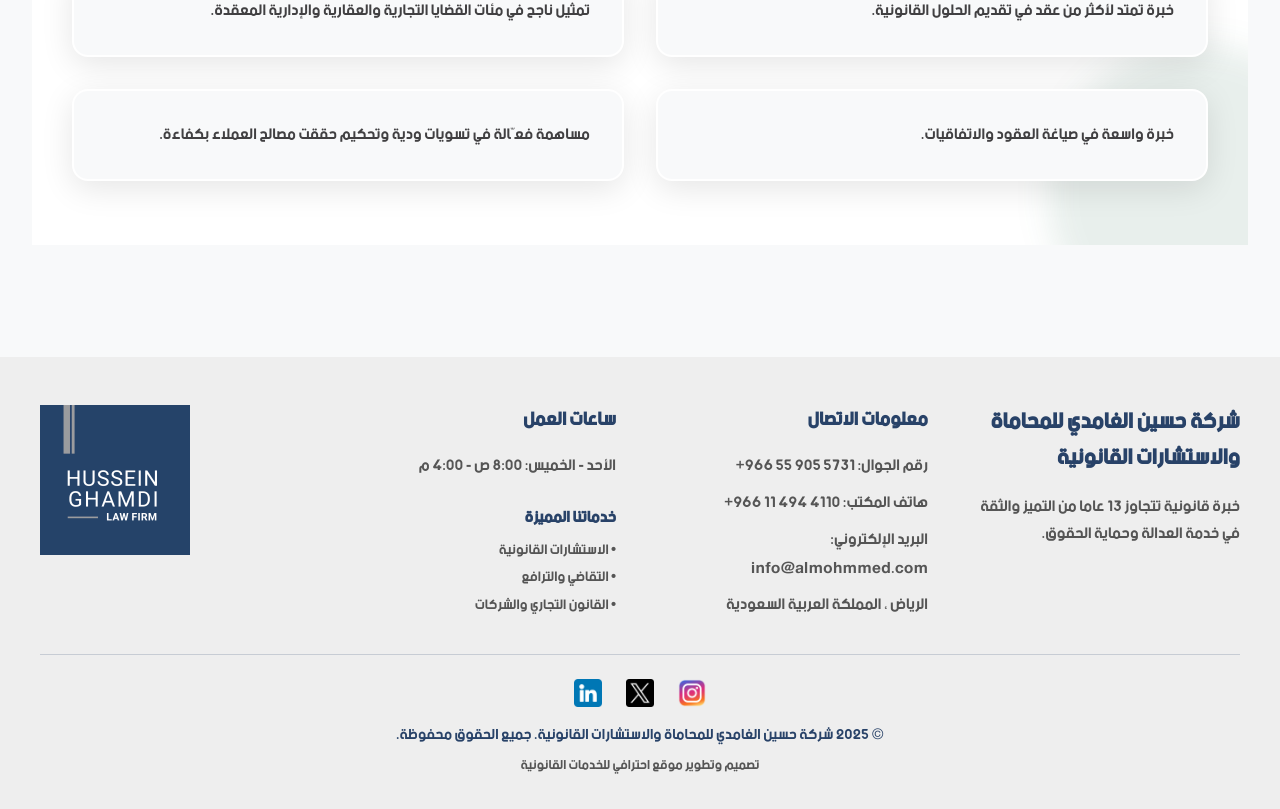
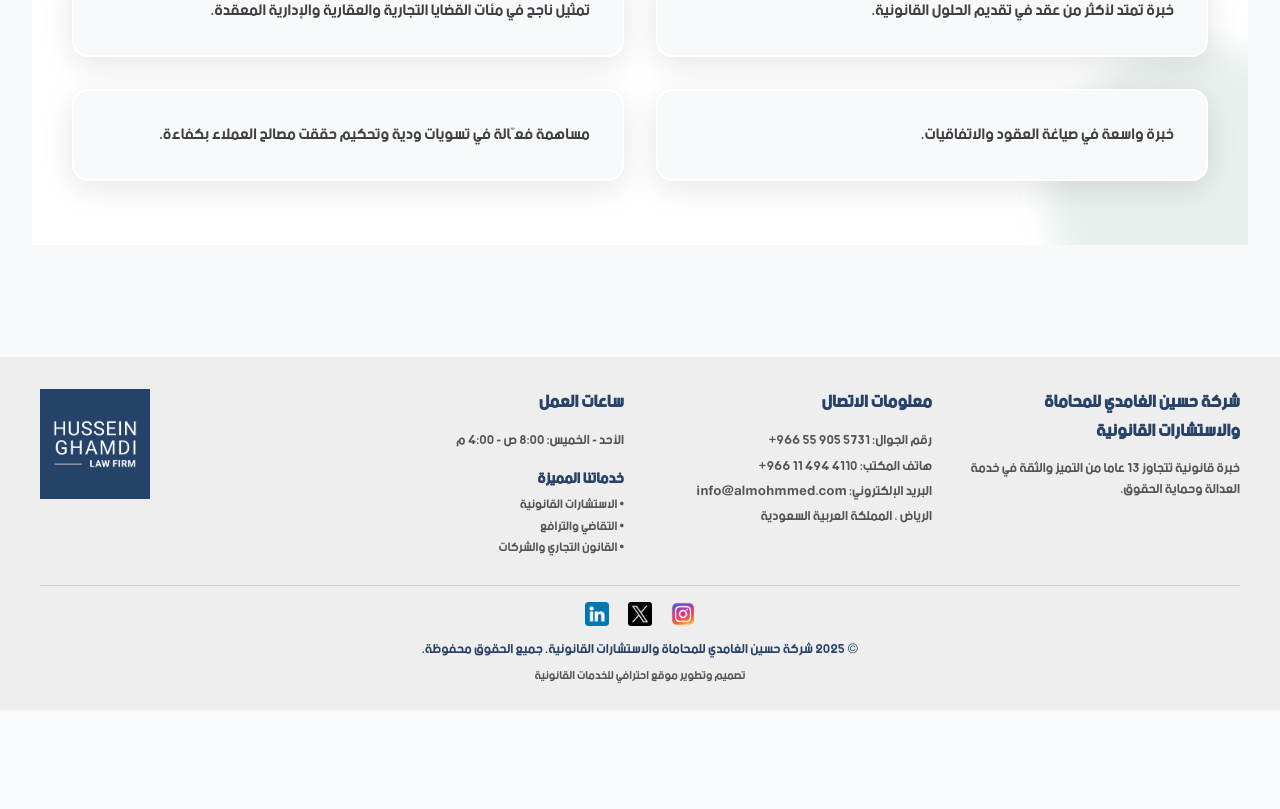
Before and after one commit to FarisAttallah/lawyer-image-library, a Next.js app: page /about in a window 1280 px wide. Shown: the part 3302-4111 px from the top of the page. After the commit the page ends 4012 px from the top, so only its background shows below. Built offline with nearby package versions, Linux system fonts and the light colour scheme.

Commit message:
fixed footer and updated logo

```diff
--- a/components/Footer.js
+++ b/components/Footer.js
@@ -19,7 +19,7 @@ export default function Footer() {
     <footer style={{
       backgroundColor: '#eeeeee',
       color: '#284268',
-      padding: '3rem 2rem 2rem',
+      padding: '2rem 2rem 1.5rem',
       direction: language === 'ar' ? 'rtl' : 'ltr'
     }}>
       <div style={{ maxWidth: '1200px', margin: '0 auto' }}>
@@ -27,23 +27,24 @@ export default function Footer() {
         <div style={{
           display: 'grid',
           gridTemplateColumns: isMobile ? '1fr' : '1fr 1fr 1fr 1fr',
-          gap: '3rem',
-          marginBottom: '2rem'
+          gap: '2rem',
+          marginBottom: '1.5rem'
         }}>
           {/* Firm Info */}
           <div>
             <h3 style={{
               color: '#284268',
-              fontSize: '1.4rem',
+              fontSize: '1.1rem',
               fontWeight: 'bold',
-              margin: '0 0 1rem 0'
+              margin: '0 0 0.8rem 0'
             }}>
               {t.lawFirm}
             </h3>
             <p style={{
-              lineHeight: '1.7',
-              marginBottom: '1rem',
-              color: '#555555'
+              lineHeight: '1.5',
+              marginBottom: '0',
+              color: '#555555',
+              fontSize: '0.85rem'
             }}>
               {language === 'ar'
                 ? 'خبرة قانونية تتجاوز ١٣ عاما من التميز والثقة في خدمة العدالة وحماية الحقوق.'
@@ -56,30 +57,30 @@ export default function Footer() {
           <div>
             <h4 style={{
               color: '#284268',
-              marginBottom: '1rem',
-              fontSize: '1.2rem',
+              marginBottom: '0.8rem',
+              fontSize: '1.1rem',
               fontWeight: 'bold'
             }}>
               {t.contactInfo}
             </h4>
-            <div style={{ lineHeight: '1.8', color: '#555555' }}>
+            <div style={{ lineHeight: '1.5', color: '#555555', fontSize: '0.85rem' }}>
               {language === 'ar' ? (
-                <p style={{ marginBottom: '0.5rem' }}>
+                <p style={{ marginBottom: '0.3rem' }}>
                   <span>{t.phoneLabel}:</span>{' '}
                   <span dir="ltr" style={{ unicodeBidi: 'isolate', display: 'inline-block' }}>{t.phoneNumber}</span>
                 </p>
               ) : (
-                <p style={{ marginBottom: '0.5rem' }}>{t.phoneLabel}: {t.phoneNumber}</p>
+                <p style={{ marginBottom: '0.3rem' }}>{t.phoneLabel}: {t.phoneNumber}</p>
               )}
              {language === 'ar' ? (
-               <p style={{ marginBottom: '0.5rem' }}>
+               <p style={{ marginBottom: '0.3rem' }}>
                  <span>{t.officePhoneLabel}:</span>{' '}
                  <span dir="ltr" style={{ unicodeBidi: 'isolate', display: 'inline-block' }}>{t.officePhoneNumber}</span>
                </p>
              ) : (
-               <p style={{ marginBottom: '0.5rem' }}>{t.officePhoneLabel}: {t.officePhoneNumber}</p>
+               <p style={{ marginBottom: '0.3rem' }}>{t.officePhoneLabel}: {t.officePhoneNumber}</p>
              )}
-              <p style={{ marginBottom: '0.5rem' }}>{t.email}</p>
+              <p style={{ marginBottom: '0.3rem' }}>{t.email}</p>
               <p>{t.location}</p>
             </div>
           </div>
@@ -88,24 +89,26 @@ export default function Footer() {
           <div>
             <h4 style={{
               color: '#284268',
-              marginBottom: '1rem',
-              fontSize: '1.2rem',
+              marginBottom: '0.8rem',
+              fontSize: '1.1rem',
               fontWeight: 'bold'
             }}>
               {t.workingHours}
             </h4>
             <p style={{
-              lineHeight: '1.8',
-              color: '#555555'
+              lineHeight: '1.5',
+              color: '#555555',
+              fontSize: '0.85rem',
+              marginBottom: '1rem'
             }}>
               {t.schedule}
             </p>
 
-            <div style={{ marginTop: '1.5rem' }}>
+            <div>
               <h5 style={{
                 color: '#284268',
-                marginBottom: '0.5rem',
-                fontSize: '1rem'
+                marginBottom: '0.4rem',
+                fontSize: '0.95rem'
               }}>
                 {language === 'ar' ? 'خدماتنا المميزة' : 'Our Featured Services'}
               </h5>
@@ -113,11 +116,12 @@ export default function Footer() {
                 listStyle: 'none',
                 padding: 0,
                 color: '#555555',
-                fontSize: '0.9rem'
+                fontSize: '0.8rem',
+                lineHeight: '1.4'
               }}>
-                <li style={{ marginBottom: '0.3rem' }}>• {t.legalConsultation}</li>
-                <li style={{ marginBottom: '0.3rem' }}>• {t.litigation}</li>
-                <li style={{ marginBottom: '0.3rem' }}>• {t.commercialLaw}</li>
+                <li style={{ marginBottom: '0.2rem' }}>• {t.legalConsultation}</li>
+                <li style={{ marginBottom: '0.2rem' }}>• {t.litigation}</li>
+                <li style={{ marginBottom: '0.2rem' }}>• {t.commercialLaw}</li>
               </ul>
             </div>
           </div>
@@ -129,15 +133,15 @@ export default function Footer() {
             justifyContent: 'flex-end'
           }}>
             <div style={{
-              width: '150px',
-              height: '150px',
+              width: '110px',
+              height: '110px',
               display: 'flex',
               alignItems: 'center',
               justifyContent: 'center'
             }}>
               <img
                 src="/images/Logo.png"
-                alt="Hussein Almohmmed Law Firm Logo"
+                alt="Hussein Alghamdi Law Firm Logo"
                 style={{
                   width: '100%',
                   height: '100%',
@@ -153,32 +157,32 @@ export default function Footer() {
         {/* Bottom Bar */}
         <div style={{
           borderTop: '1px solid rgba(40, 66, 104, 0.2)',
-          paddingTop: '1.5rem',
+          paddingTop: '1rem',
           textAlign: 'center'
         }}>
           {/* Social Media Icons */}
-          <div style={{ display: 'flex', justifyContent: 'center', gap: '1.5rem', marginBottom: '1rem' }}>
+          <div style={{ display: 'flex', justifyContent: 'center', gap: '1.2rem', marginBottom: '0.8rem' }}>
             <a href="https://www.instagram.com/almohmmedlaw/" target="_blank" rel="noopener noreferrer" aria-label="Instagram" style={{ display: 'inline-block' }}>
-              <img src="/icons/instagram.png" alt="Instagram" style={{ width: 28, height: 28, display: 'block' }} />
+              <img src="/icons/instagram.png" alt="Instagram" style={{ width: 24, height: 24, display: 'block' }} />
             </a>
             <a href="https://x.com/AlmohmmedLaw" target="_blank" rel="noopener noreferrer" aria-label="X (formerly Twitter)" style={{ display: 'inline-block' }}>
-              <img src="/icons/twitter.png" alt="X (Tweet)" style={{ width: 28, height: 28, display: 'block' }} />
+              <img src="/icons/twitter.png" alt="X (Tweet)" style={{ width: 24, height: 24, display: 'block' }} />
             </a>
             <a href="https://www.linkedin.com/in/al-mohammed-law-firm-and-legal-consultations-%D8%A2%D9%84-%D9%85%D8%AD%D9%85%D8%AF-%D9%84%D9%84%D9%85%D8%AD%D8%A7%D9%85%D8%A7%D8%A9-%D9%88-%D8%A7%D9%84%D8%A5%D8%B3%D8%AA%D8%B4%D8%A7%D8%B1%D8%A7%D8%AA-%D8%A7%D9%84%D9%82%D8%A7%D9%86%D9%88%D9%86%D9%8A%D8%A9-0361a3343/" target="_blank" rel="noopener noreferrer" aria-label="LinkedIn" style={{ display: 'inline-block' }}>
-              <img src="/icons/linkedin.png" alt="LinkedIn" style={{ width: 28, height: 28, display: 'block' }} />
+              <img src="/icons/linkedin.png" alt="LinkedIn" style={{ width: 24, height: 24, display: 'block' }} />
             </a>
           </div>
           <p style={{
             margin: 0,
             color: '#284268',
-            fontSize: '0.95rem'
+            fontSize: '0.85rem'
           }}>
             {t.copyright}
           </p>
           <p style={{
-            margin: '0.5rem 0 0',
+            margin: '0.4rem 0 0',
             color: '#555555',
-            fontSize: '0.85rem'
+            fontSize: '0.75rem'
           }}>
             {language === 'ar'
               ? 'تصميم وتطوير موقع احترافي للخدمات القانونية'
--- a/components/LocationMap.js
+++ b/components/LocationMap.js
@@ -86,7 +86,7 @@ export default function LocationMap() {
             <div style={{ flex: '0 0 auto', width: '100%', height: isMobile ? '50%' : '65%' }}>
               <iframe
                 title="Office Location"
-                src="https://www.google.com/maps/embed?pb=!1m18!1m12!1m3!1d7249.974239337065!2d46.674492199999996!3d24.6929695!2m3!1f0!2f0!3f0!3m2!1i1024!2i768!4f13.1!3m3!1m2!1s0x3e2f03a4b49c99cd%3A0x8ea7c823bc59a899!2z2YXZg9iq2Kgg2K3Ys9mK2YYg2KfZhCDZhdit2YXYryDZhNmE2YXYrdin2YXYp9ipINmI2KfZhNin2LPYqti02KfYsdin2Kog2KfZhNmC2KfZhtmI2YbZitip!5e0!3m2!1sen!2sus!4v1756578589842!5m2!1sen!2sus"
+                src="https://www.google.com/maps/embed?pb=!1m18!1m12!1m3!1d3624.2684047619454!2d46.6722620759327!3d24.692891778149784!2m3!1f0!2f0!3f0!3m2!1i1024!2i768!4f13.1!3m3!1m2!1s0x8c4589dba4f9d0ed%3A0x39d4887adbf6bb6c!2z2LTYsdmD2Kkg2K3Ys9mK2YYg2KfZhNi62KfZhdiv2Yog2YTZhNmF2K3Yp9mF2KfYqSDZiNin2YTYp9iz2KrYtNin2LHYp9iqINin2YTZgtin2YbZiNmG2YrYqQ!5e0!3m2!1sen!2sus!4v1737878400000!5m2!1sen!2sus"
                 width="100%"
                 height="100%"
                 style={{ border: 0 }}
--- a/pages/_app.js
+++ b/pages/_app.js
@@ -7,7 +7,7 @@ export default function App({ Component, pageProps }) {
   return (
     <LanguageProvider>
       <Head>
-        <title>مكتب حسين أحمد آل محمد للمحاماة | Hussein Ahmed Almohmmed Law Firm</title>
+        <title>شركة حسين الغامدي للمحاماة والاستشارات القانونية | Hussein Alghamdi Law Firm and Legal Consultations</title>
         <meta name="description" content="مكتب محاماة متخصص في الاستشارات القانونية والتقاضي والقانون التجاري في الرياض. خبرة تزيد عن 13 عاماً في الخدمات القانونية. Law firm specializing in legal consultations, litigation, and commercial law in Riyadh with over 13 years of experience." />
 
         {/* Arabic Keywords */}
@@ -19,8 +19,8 @@ export default function App({ Component, pageProps }) {
         {/* Location-based SEO */}
         <meta name="geo.region" content="SA-01" />
         <meta name="geo.placename" content="Riyadh" />
-        <meta name="geo.position" content="24.6929695;46.674492" />
-        <meta name="ICBM" content="24.6929695, 46.674492" />
+        <meta name="geo.position" content="24.6928918;46.6744507" />
+        <meta name="ICBM" content="24.6928918, 46.6744507" />
 
         {/* Business Schema */}
         <script type="application/ld+json">
@@ -43,8 +43,8 @@ export default function App({ Component, pageProps }) {
             },
             "geo": {
               "@type": "GeoCoordinates",
-              "latitude": 24.6929695,
-              "longitude": 46.674492
+              "latitude": 24.6928918,
+              "longitude": 46.6744507
             },
             "openingHours": "Mo-Th 09:00-17:00, Fr 09:00-12:00",
             "priceRange": "$$",
```
Also changed, not shown: public/images/Logo-old-2.png (added), public/images/Logo.png.
